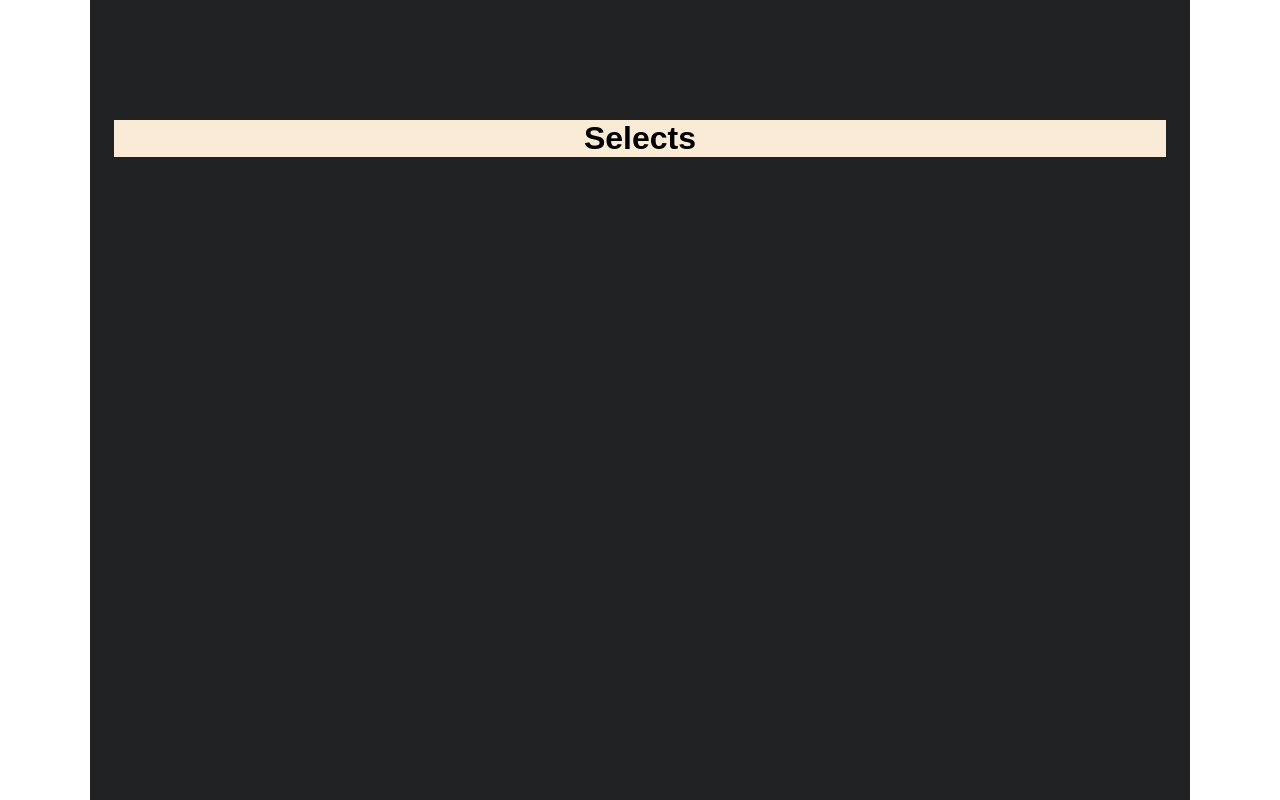
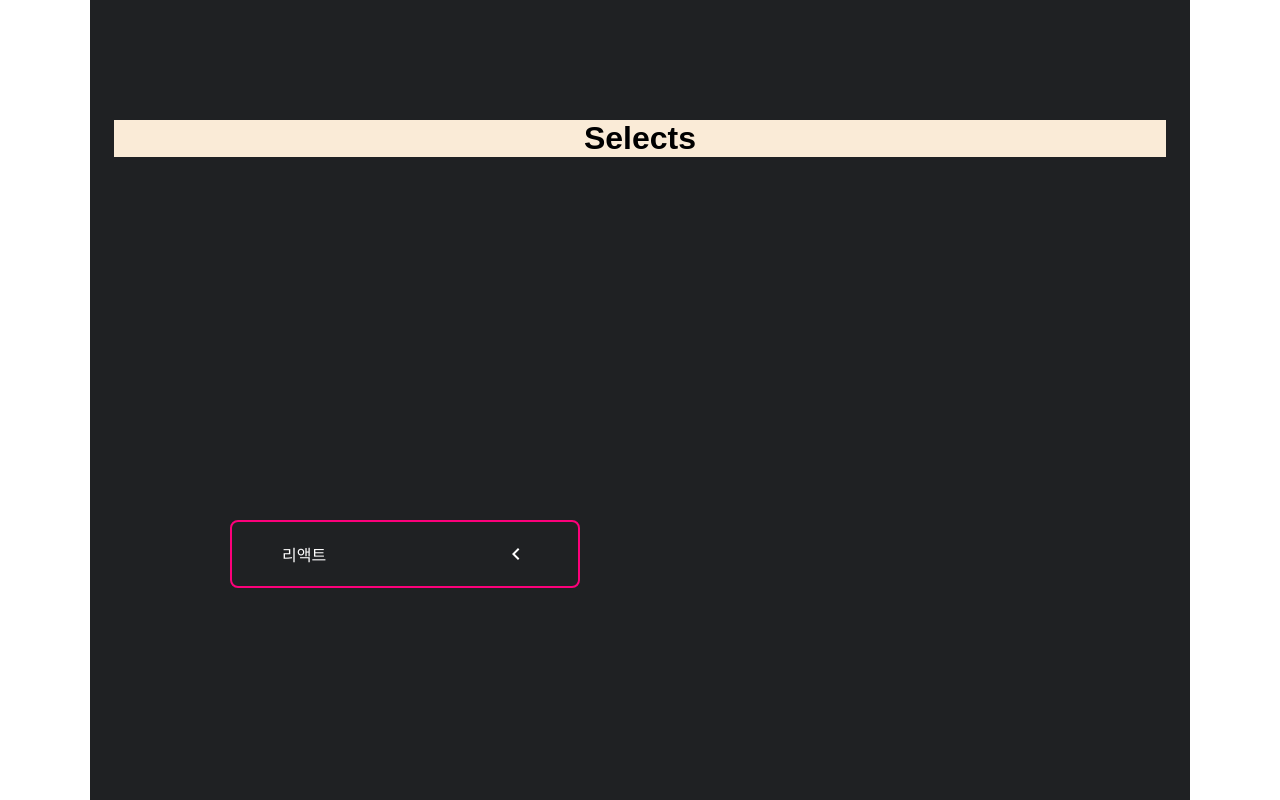
Before and after one commit to gunhoray/REACT_week3_LV3, a React (Create React App) app: page / in a window 1280 px wide. Shown: the part 3400-4200 px from the top of the page. Built offline with nearby package versions, Linux system fonts and the light colour scheme.

Commit message:
셀렉트창 구현완료

```diff
--- a/src/components/Selects/SelectsElements.js
+++ b/src/components/Selects/SelectsElements.js
@@ -3,16 +3,51 @@ import { styled } from "styled-components";
 export const SelectspageName = styled.h1`
   text-align: center;
   background-color: antiquewhite;
-`
-
+`;
 
 export const Selectcon = styled.div`
   background-color: #1f2123;
   height: 860px;
-width:100%;
+  width: 100%;
   max-width: 1100px;
   margin-right: auto;
   margin-left: auto;
   padding: 0 24px;
   justify-content: center;
-`
+  position: relative;
+`;
+
+export const SelectContainer = styled.div`
+  position: absolute;
+  top: 400px;
+  left: 140px;
+`;
+
+export const SelectBox = styled.div`
+  color: #fff;
+  justify-content: space-between;
+  align-items: center;
+  display: flex;
+  width: 350px;
+  border: 2px solid #fc007a;
+  padding: 20px 50px;
+  border-radius: 8px;
+`;
+
+export const DropDownContainer = styled.div`
+  width: 350px;
+  margin-top: 8px;
+  border: 2px solid #fc007a;
+  border-radius: 8px;
+`;
+
+export const DropDownBox = styled.div`
+  margin-top: 10px;
+  color: #fff;
+  width: 350px;
+  display: flex;
+  flex-direction: column;
+  align-items: center;
+  flex-wrap: wrap;
+  cursor: pointer;
+`;
--- a/src/components/Selects/index.js
+++ b/src/components/Selects/index.js
@@ -1,12 +1,58 @@
-import React from 'react'
-import { SelectspageName, Selectcon } from './SelectsElements';
+import React, { useState } from "react";
+import {
+  SelectspageName,
+  Selectcon,
+  SelectContainer,
+  SelectBox,
+  DropDownContainer,
+  DropDownBox,
+} from "./SelectsElements";
+import ChevronLeftIcon from "@mui/icons-material/ChevronLeft";
 
 const Selects = () => {
+  const [isOpen, setIsOpen] = useState(false);
+  const [menu, setMenu] = useState([
+    { id: 1, title: "리액트" },
+    { id: 2, title: "자바" },
+    { id: 3, title: "스프링" },
+    { id: 4, title: "넥스트" },
+  ]);
+  const [selectedItem, setSelectedItem] = useState(menu[0]);
+  const toggleDivAndIcon = () => {
+    setIsOpen(!isOpen);
+  };
+  const handleItemClick = (item) => {
+    setSelectedItem(item);
+    setIsOpen(false);
+  };
+
   return (
-    <Selectcon id='selects'>
-    <SelectspageName>Selects</SelectspageName>
+    <Selectcon id="selects">
+      <SelectspageName>Selects</SelectspageName>
+      <SelectContainer>
+        <SelectBox onClick={toggleDivAndIcon}>
+          {selectedItem.title}
+          <ChevronLeftIcon
+            style={{ transform: isOpen ? "rotate(-90deg)" : "" }}
+          />
+        </SelectBox>
+        {isOpen && (
+          <DropDownContainer>
+            {menu.map((item) => {
+              return (
+                <DropDownBox
+                  key={item.id}
+                  onClick={() => handleItemClick(item)}
+                >
+                  {item.title}
+                </DropDownBox>
+              );
+            })}
+          </DropDownContainer>
+        )}
+      </SelectContainer>
     </Selectcon>
-  )
-}
+  );
+};
 
 export default Selects;
```
Lines whose indentation alone changed are shown as unchanged.
